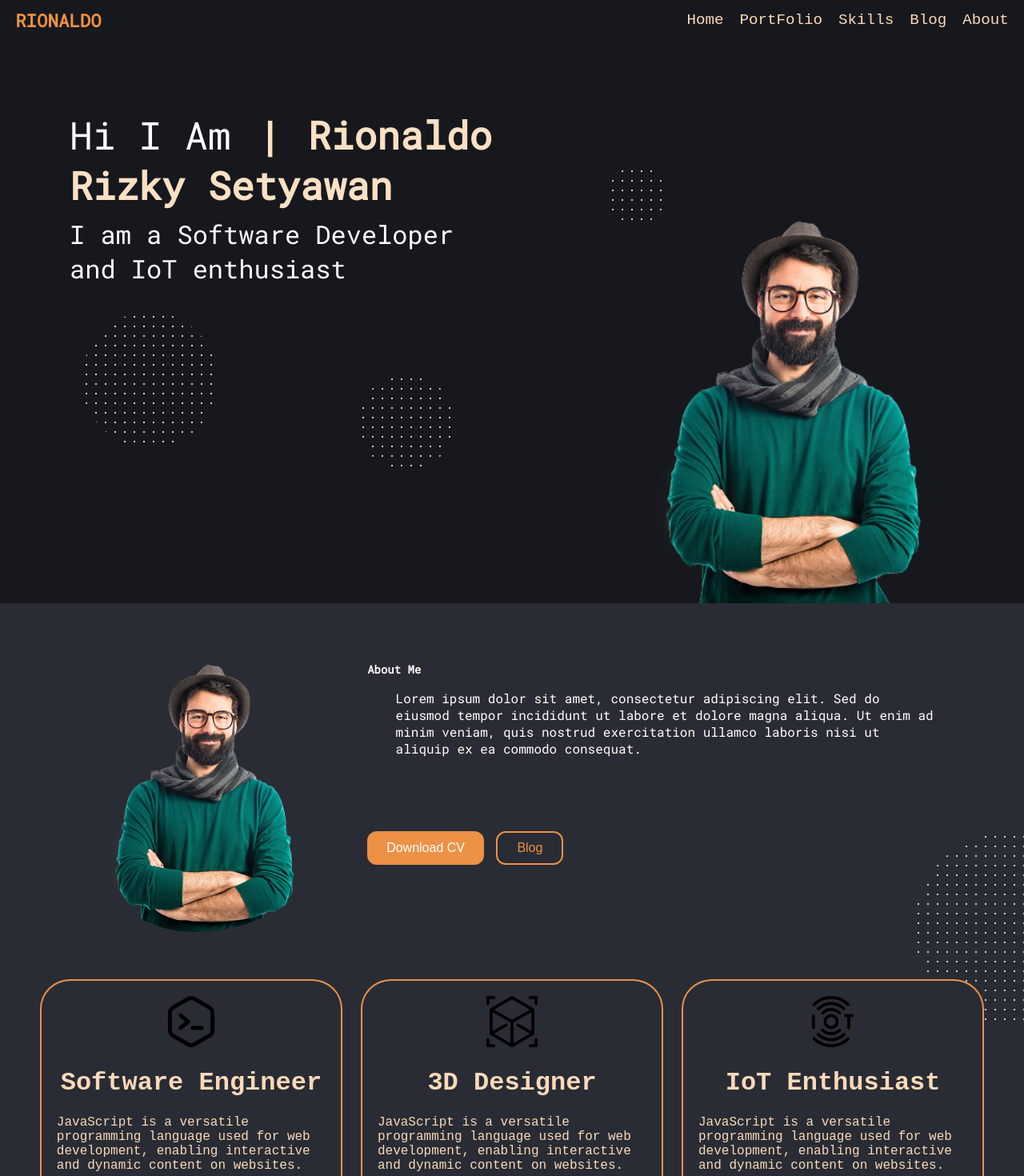
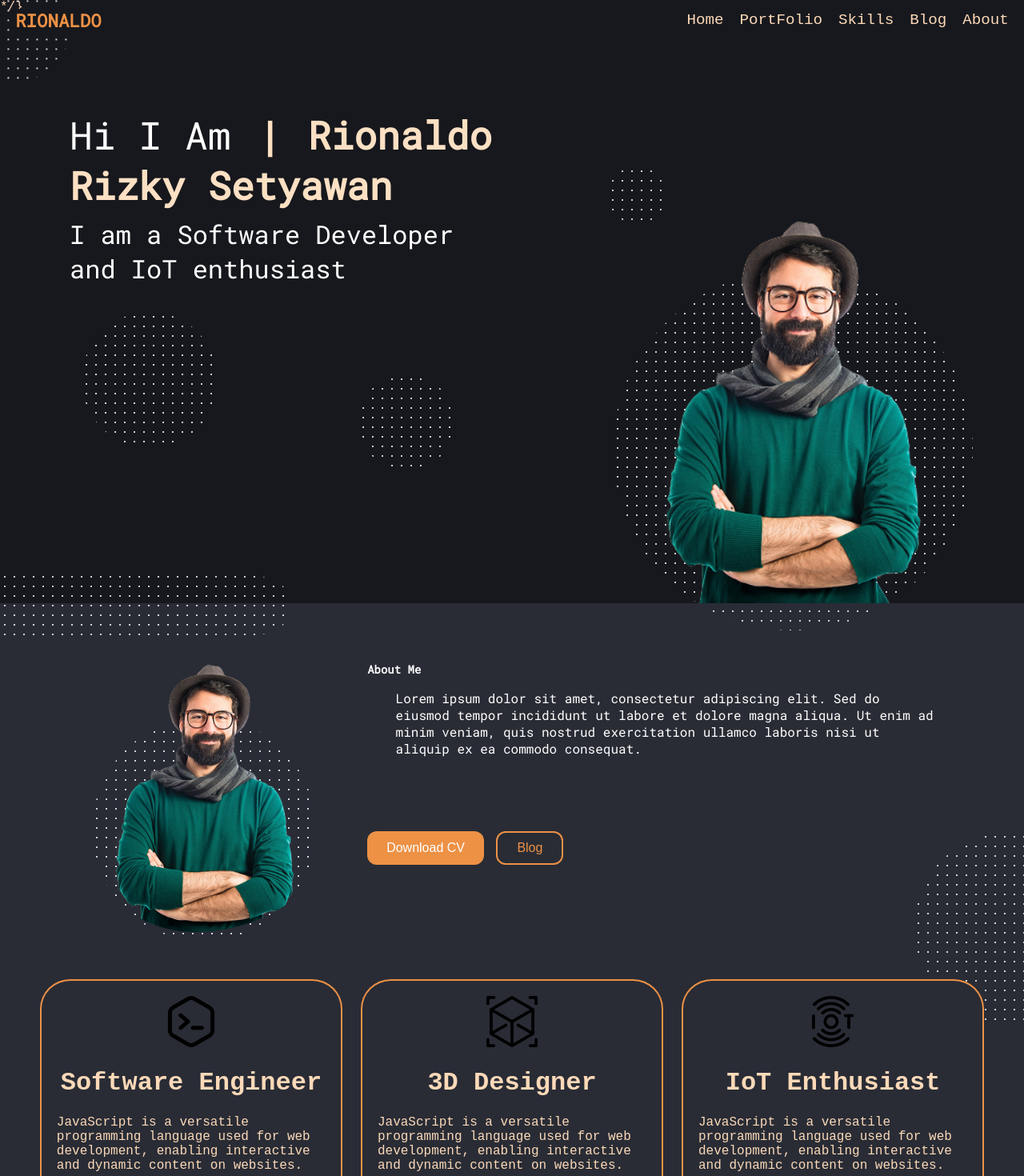
Before and after one commit to rionaldoriskysetyawan4/WEB-PRIBADI-AKHIR, a React (Create React App) app in the folder frontend/: page / in a window 1280 px wide. Shown: the top 1470 px of the page at 80% size. Built offline with nearby package versions, Linux system fonts and the light colour scheme.

Commit message:
[FEAT] Restore dot patterns in Body component for enhanced visual design

```diff
--- a/frontend/src/Fragment/Body.js
+++ b/frontend/src/Fragment/Body.js
@@ -5,10 +5,10 @@ const Body = () => {
     return (
         <div className="body-wrapper">
             <div className="dot-container">
-                {/* <div className="dot-pattern dot1" style={{top: '0%', left: '-1.2%', transform: 'translate( -22%, -22%)'}}></div> */}
-                {/* <div className="dot-pattern dot2" style={{top: '13%', right: '5%',}}></div> */}
-                {/* <div className="dot-pattern dot3" style={{top: '27.5%'}}></div> */}
-                {/* <div className="dot-pattern dot4" style={{top: '34.5%', left: '9%'}}></div> */}
+                <div className="dot-pattern dot1" style={{top: '0%', left: '-1.2%', transform: 'translate( -22%, -22%)'}}></div> */}
+                <div className="dot-pattern dot2" style={{top: '13%', right: '5%',}}></div>
+                <div className="dot-pattern dot3" style={{top: '27.5%'}}></div>
+                <div className="dot-pattern dot4" style={{top: '34.5%', left: '9%'}}></div>
                 {/*  */}
                 <div className="dot-pattern dot9" style={{top: '8%', right: '35%'}}></div>
                 <div className="dot-pattern dot5" style={{top: '15%', left: '8%'}}></div>
@@ -27,10 +27,10 @@ const Body = () => {
             </div>
 
             <div className="dot-container2">
-                {/* <div className="dot-pattern dot1" style={{top: '5%', left: '-1.2%', transform: 'translate( -22%, -22%)'}}></div> */}
-                {/* <div className="dot-pattern dot2" style={{top: '13%', right: '5%',}}></div> */}
-                {/* <div className="dot-pattern dot3" style={{top: '27.5%'}}></div> */}
-                {/* <div className="dot-pattern dot4" style={{top: '34.5%', left: '9%'}}></div> */}
+                <div className="dot-pattern dot1" style={{top: '5%', left: '-1.2%', transform: 'translate( -22%, -22%)'}}></div>
+                <div className="dot-pattern dot2" style={{top: '13%', right: '5%',}}></div>
+                <div className="dot-pattern dot3" style={{top: '27.5%'}}></div>
+                <div className="dot-pattern dot4" style={{top: '34.5%', left: '9%'}}></div>
                 {/*  */}
                 <div className="dot-pattern dot9" style={{top: '8%', right: '35%'}}></div>
                 <div className="dot-pattern dot5" style={{top: '15%', left: '8%'}}></div>
```
